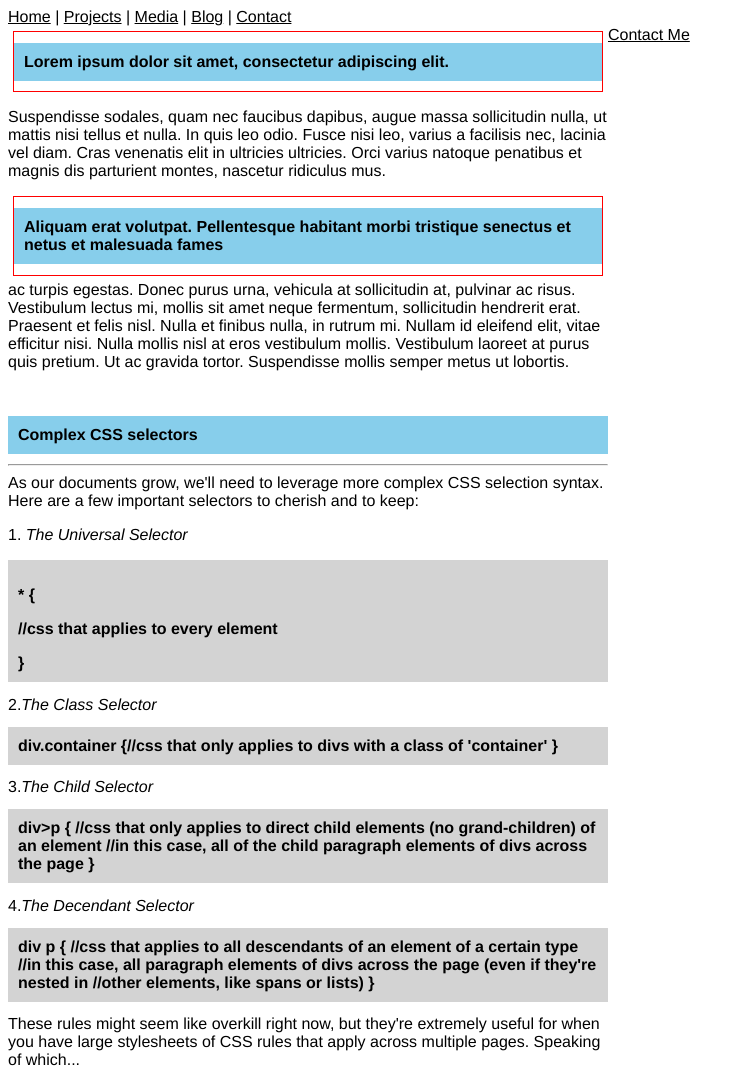
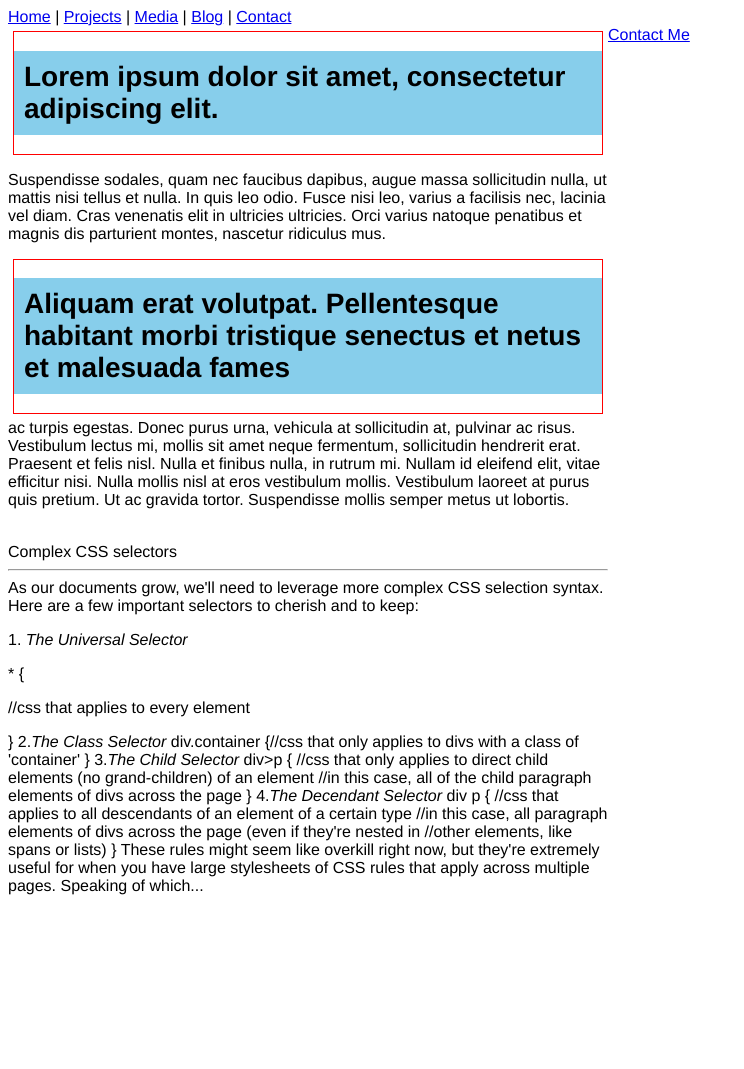
Before and after one commit to dhkdrns/portfolio, a plain HTML site: page blog/index.html in a window 1280 px wide. Shown: the whole page, without its empty margins (0-744 px from the left). After the commit the page ends 895 px from the top, so only its background shows below. Drawn offline with Linux system fonts and the light colour scheme.

Commit message:
more changes

```diff
--- a/blog/index.html
+++ b/blog/index.html
@@ -34,33 +34,33 @@
   Nullam id eleifend elit, vitae efficitur nisi. Nulla mollis nisl at eros vestibulum mollis. Vestibulum laoreet at purus
   quis pretium. Ut ac gravida tortor. Suspendisse mollis semper metus ut lobortis.</p>
 
-<br><div class="new"><h1>Complex CSS selectors</h1>
+<br><div class="new"><b1>Complex CSS selectors</b1>
 <hr>
 As our documents grow, we'll need to leverage more complex CSS selection syntax. Here are a few important selectors to cherish and to keep:
 
 <p>1. <i>The Universal Selector</i></p>
 
-<h2><p>* {</p>
+<b2><p>* {</p>
     <p>//css that applies to every element</p>
 }
-</h2>
+</b2>
 2.<i>The Class Selector</i>
 
-<h2>div.container {//css that only applies to divs with a class of 'container'
-}</h2>
+<b2>div.container {//css that only applies to divs with a class of 'container'
+}</b2>
 3.<i>The Child Selector</i>
 
-<h2>div>p {
+<b2>div>p {
     //css that only applies to direct child elements (no grand-children) of an element
     //in this case, all of the child paragraph elements of divs across the page
-}</h2>
+}</b2>
 4.<i>The Decendant Selector</i>
 
-<h2>div p {
+<b2>div p {
     //css that applies to all descendants of an element of a certain type
     //in this case, all paragraph elements of divs across the page (even if they're nested in
     //other elements, like spans or lists)
-}</h2>
+}</b2>
 These rules might seem like overkill right now, but they're extremely useful for when you have large stylesheets of CSS rules that apply across multiple pages. Speaking of which...
 </div class="new">
 </div>
--- a/css/style.css
+++ b/css/style.css
@@ -1,9 +1,9 @@
-html *
-{
-   font-size: 1em !important;
-   color: #000 !important;
-   font-family: Helvetica !important;
-}
+
+  body
+  {
+      font-family: 'Helvetica';
+    }
+
 
 
 
```
Also changed, not shown: contact/index.html (+2 -2 lines), index.html (+5 -5 lines), media/index.html (+1 -1 lines), projects/index.html (+4 -4 lines).
